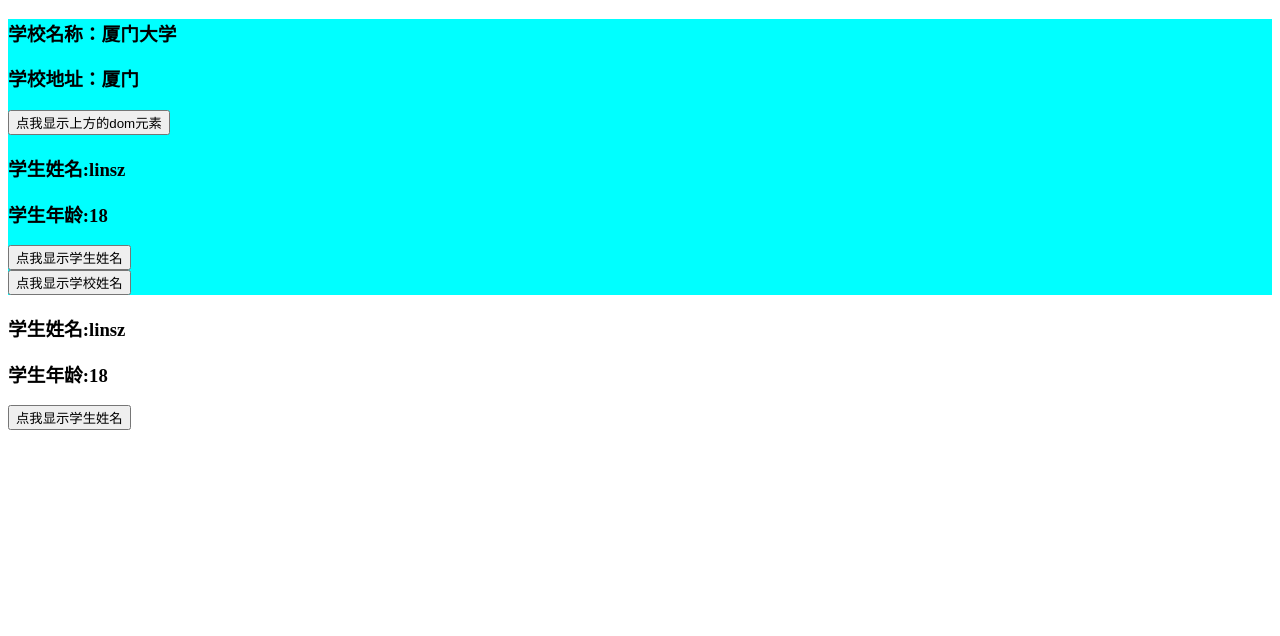
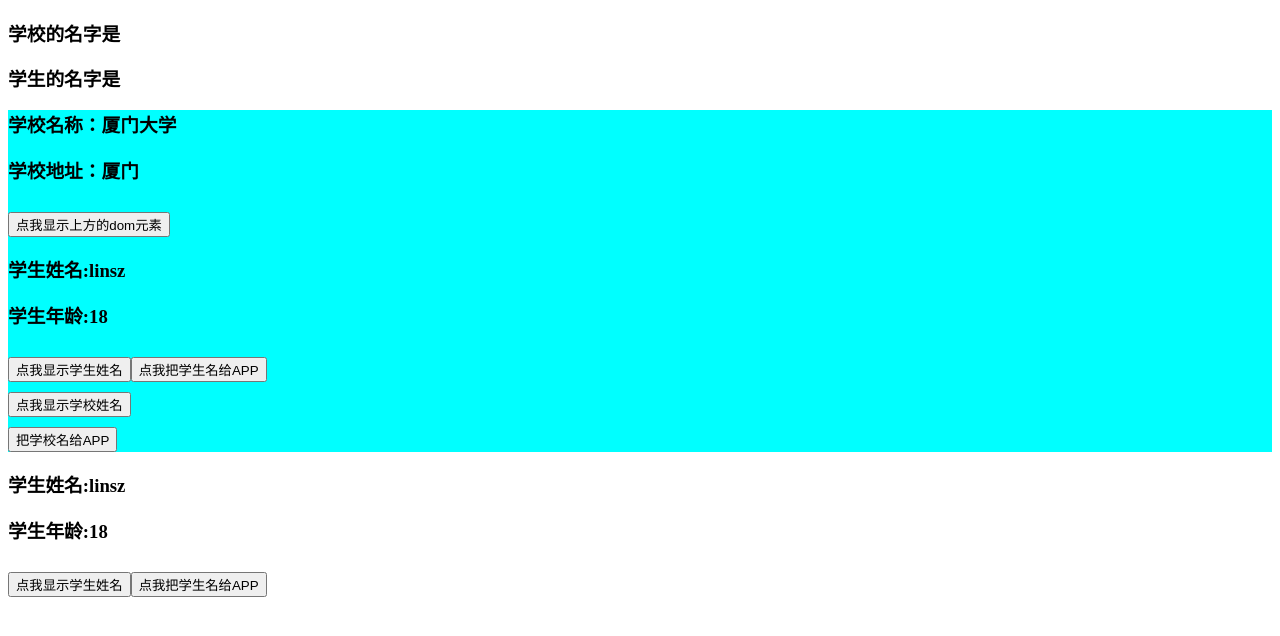
Before and after one commit to linszjava/vue-learn, a Vue app in the folder vue_cli_test/: page / in a window 1280 px wide. Shown: the top 636 px of the page. Built offline with nearby package versions, Linux system fonts and the light colour scheme.

Commit message:
自定义事件

```diff
--- a/vue_cli_test/src/App.vue
+++ b/vue_cli_test/src/App.vue
@@ -1,10 +1,23 @@
 <template>
   <div>
-    <School></School>
-    <student></student>
+    <h3>学校的名字是{{ schoolName }}</h3>
+    <h3>学生的名字是{{ studentName }}</h3>
+    <!-- <h3>使用$ref 学生的名字是{{ refStudentName }}</h3> -->
+    <!-- 把学校名给app -->
+    <!-- 方法1 使用props加提前制定好的函数 -->
+    <School :getSchoolName="getSchoolName"></School>
+
+     <!-- 方法2 -->
+    <!-- 实现子组件向父组件的通信 this.$emit() 自定义组件的使用 -->
+    <!-- <student  @getStudentName="getStudentName"></student> -->
     <!-- <prop-student name="李清照" :age="22" sex="女"></prop-student> <br/>
     <prop-student></prop-student> <br/>
     <prop-student></prop-student> -->
+    <!-- 方法3 使用$ref -->
+    <student ref="student"></student>
+
+
+
   </div>
 </template>
 
@@ -17,10 +30,30 @@
   name: 'App',
   data() {
     return {
+      schoolName:'',
+      studentName: '',
+      refStudentName: ''
 
 
     };
   },
+  methods:{
+    getSchoolName(value){
+      // console.log('从app得到了学校名',value);
+      this.schoolName = value
+    },
+    getStudentName(value){
+      // console.log('使用$emit得到了学生名',value );
+      this.studentName = value
+    }
+  },
+  mounted(){
+    // 第一个参数是自定义的事件名
+    this.$refs.student.$on('getStudentName' ,this.getStudentName)
+
+  }
+
+
 
 
 
--- a/vue_cli_test/src/components/School.vue
+++ b/vue_cli_test/src/components/School.vue
@@ -4,7 +4,10 @@
         <h3>学校地址：{{addr}}</h3>
         <button @click="showDOM" ref="r2">点我显示上方的dom元素</button>
         <Student ref="r3"></Student>
-        <button @click="showName">点我显示学校姓名</button>
+        <button @click="showName">点我显示学校姓名</button> <br/>
+        <button @click="sendSchoolName">把学校名给APP</button>
+
+
 
     </div>
 </template>
@@ -14,6 +17,8 @@
 import { hunhe } from '@/mixin';
 export default {
     name: 'School',
+
+    props:['getSchoolName'],
 
     data() {
         return {
@@ -30,6 +35,9 @@
             console.log(this.$refs.r1);  // 使用ref可以获得html标签或者子组件
             console.log(this.$refs.r2);
             console.log(this.$refs.r3);
+        },
+        sendSchoolName(){
+            this.getSchoolName(this.name)
         }
     },
 
@@ -41,6 +49,9 @@
  .demo{
     background-color: aqua;
  }
+ button{
+    margin-top: 10px;
+ }
 
 
 </style>
--- a/vue_cli_test/src/components/Student.vue
+++ b/vue_cli_test/src/components/Student.vue
@@ -3,6 +3,7 @@
         <h3>学生姓名:{{ name }}</h3>
         <h3>学生年龄:{{ age }}</h3>
         <button @click="showName">点我显示学生姓名</button>
+        <button @click="showStudentName">点我把学生名给APP</button>
 
     </div>
 </template>
@@ -18,7 +19,12 @@
             age: 18
         };
     },
-    mixins:[hunhe]
+    mixins:[hunhe],
+    methods:{
+        showStudentName(){
+            this.$emit('getStudentName',this.name)
+        }
+    }
 
 
 };
```
